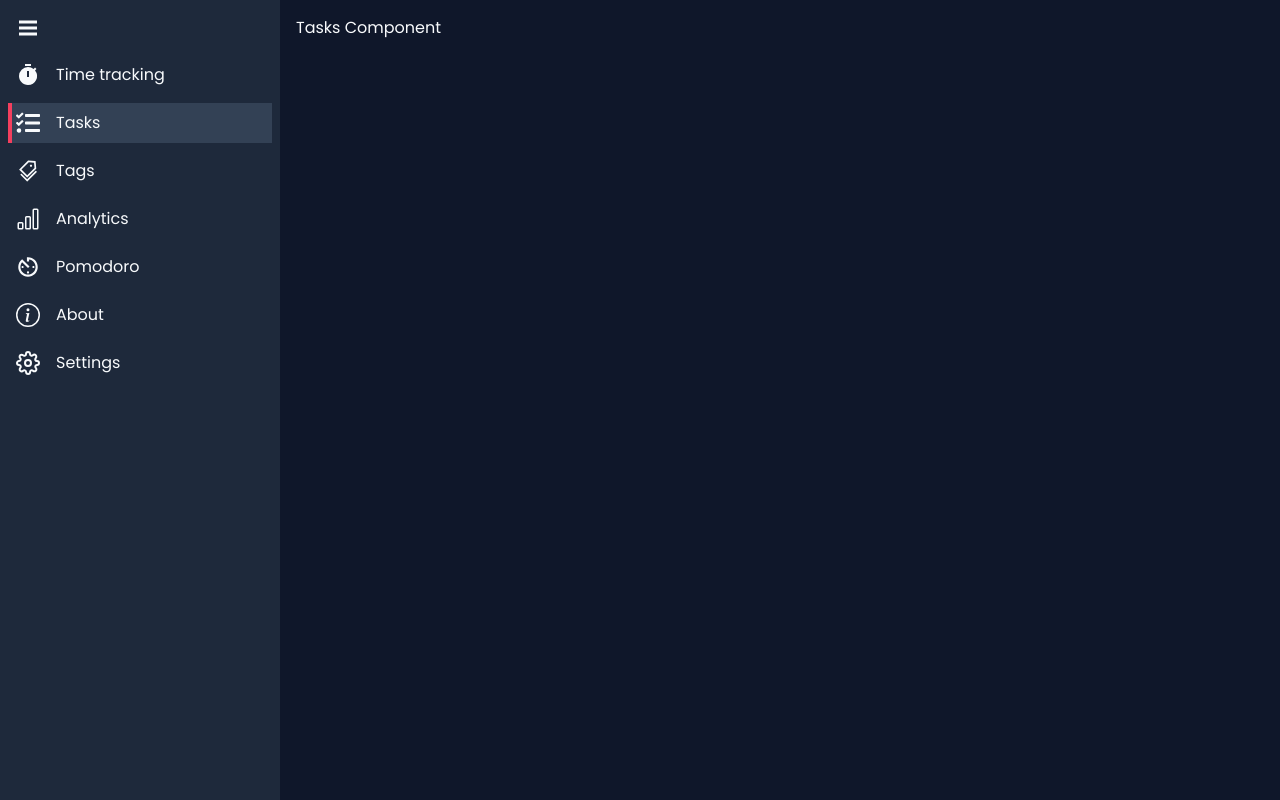
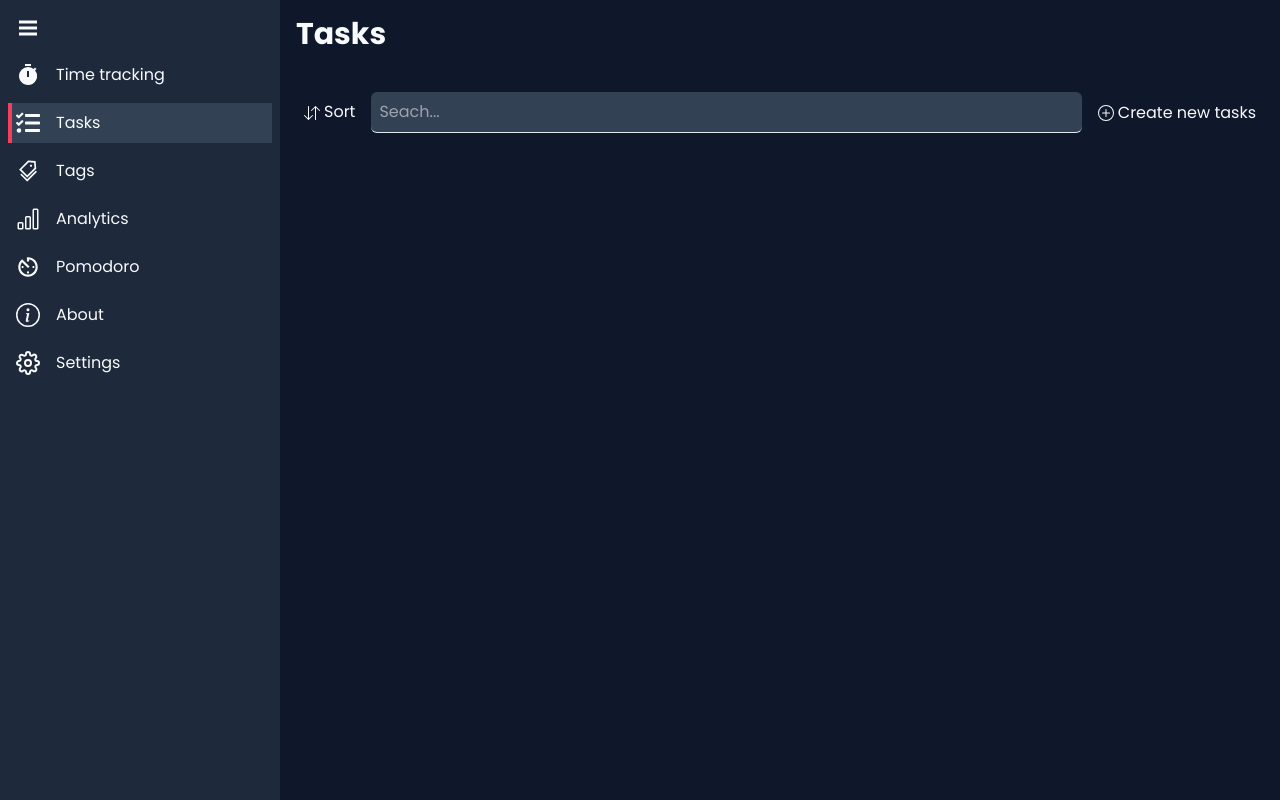
Before and after one commit to TunA-Kai/time-tracking-app, a React (Create React App) app: page /tasks in a window 1280 px wide. Built offline with nearby package versions, Linux system fonts and the light colour scheme.

Commit message:
update Task page ActionBar
- add ActionBar component
- divide Tasks route into 2 children Route
- create TasksHome and TasksNew page

```diff
--- a/src/App.tsx
+++ b/src/App.tsx
@@ -1,6 +1,17 @@
 import { BrowserRouter, Navigate, Route, Routes } from 'react-router-dom'
 import { AppLayout } from './components'
-import { About, Analytics, Error, Pomodoro, Settings, Tags, Tasks, TimeTracking } from './pages'
+import {
+  About,
+  Analytics,
+  Error,
+  Pomodoro,
+  Settings,
+  Tags,
+  Tasks,
+  TasksHome,
+  TasksNew,
+  TimeTracking,
+} from './pages'
 
 function App() {
   return (
@@ -9,7 +20,10 @@ function App() {
         <Route path='/' element={<AppLayout />}>
           <Route index element={<Navigate to='/time_tracking' />} />
           <Route path='time_tracking' element={<TimeTracking />} />
-          <Route path='tasks' element={<Tasks />} />
+          <Route path='tasks' element={<Tasks />}>
+            <Route index element={<TasksHome />} />
+            <Route path='new' element={<TasksNew />} />
+          </Route>
           <Route path='tags' element={<Tags />} />
           <Route path='analytics' element={<Analytics />} />
           <Route path='pomodoro' element={<Pomodoro />} />
--- /dev/null
+++ b/src/components/ActionBar.tsx
@@ -0,0 +1,57 @@
+import { Menu } from '@headlessui/react'
+import * as React from 'react'
+import { BsArrowDownUp, BsCheck2, BsPlusCircle } from 'react-icons/bs'
+import { Link } from 'react-router-dom'
+import { sortOptions, TSortOption } from '../utils/constants/sortOptions'
+
+interface ActionBarProps {
+  type: 'tasks' | 'tags'
+}
+
+function ActionBar({ type }: ActionBarProps) {
+  const [sortType, setSortType] = React.useState<TSortOption>('A to Z')
+
+  return (
+    <div className='flex gap-2'>
+      <Menu as='div' className='relative'>
+        <Menu.Button className='rounded-md p-2 hover:bg-slate-700'>
+          <BsArrowDownUp className='mr-1 inline-block' />
+          <span>Sort</span>
+        </Menu.Button>
+        <Menu.Items
+          as='ul'
+          className='absolute right-1/2 w-max translate-x-1/2 translate-y-2 rounded-md border-2 border-sky-500 bg-slate-800 p-2'
+        >
+          {sortOptions.map(({ id, type }) => (
+            <Menu.Item key={id} as='li'>
+              {({ active }) => (
+                <button
+                  className={`${active ? 'bg-slate-700' : ''} w-full py-1 px-2 text-left`}
+                  onClick={() => setSortType(type as TSortOption)}
+                >
+                  <BsCheck2
+                    className={`${sortType === type ? '' : 'text-transparent'} mr-2 inline-block`}
+                  />
+                  <span>{type}</span>
+                </button>
+              )}
+            </Menu.Item>
+          ))}
+        </Menu.Items>
+      </Menu>
+      <input
+        type='search'
+        name=''
+        id=''
+        className='grow rounded-md border-b border-slate-200 bg-slate-700 p-2 text-slate-50 focus:border-sky-500 focus:bg-slate-800 focus:outline-none'
+        placeholder='Seach...'
+      />
+      <Link to='new' className='flex items-center gap-1 rounded-md p-2 hover:bg-slate-700'>
+        <BsPlusCircle className='' />
+        <span>Create new tasks</span>
+      </Link>
+    </div>
+  )
+}
+
+export default ActionBar
--- /dev/null
+++ b/src/components/PageTitle.tsx
@@ -0,0 +1,9 @@
+interface PageTitleProps {
+  title: string
+}
+
+function PageTitle({ title }: PageTitleProps) {
+  return <h2 className='mb-10 text-3xl font-bold'>{title}</h2>
+}
+
+export default PageTitle
--- a/src/components/index.ts
+++ b/src/components/index.ts
@@ -1,5 +1,6 @@
+import ActionBar from './ActionBar'
 import AppLayout from './AppLayout'
 import PageTitle from './PageTitle'
 import SideBar from './sidebar/SideBar'
 
-export { AppLayout, SideBar, PageTitle }
+export { AppLayout, SideBar, PageTitle, ActionBar }
--- a/src/pages/index.ts
+++ b/src/pages/index.ts
@@ -1,10 +1,23 @@
 import About from './about/About'
 import Analytics from './analytics/Analytics'
+import Error from './error/Error'
 import Pomodoro from './pomodoro/Pomodoro'
 import Settings from './settings/Settings'
 import Tags from './tags/Tags'
 import Tasks from './tasks/Tasks'
+import TasksHome from './tasks/TasksHome'
+import TasksNew from './tasks/TasksNew'
 import TimeTracking from './time_tracking/TimeTracking'
-import Error from './error/Error'
 
-export { About, Analytics, Pomodoro, Settings, Tags, Tasks, TimeTracking, Error }
+export {
+  About,
+  Analytics,
+  Pomodoro,
+  Settings,
+  Tags,
+  Tasks,
+  TimeTracking,
+  Error,
+  TasksHome,
+  TasksNew,
+}
--- a/src/pages/tasks/Tasks.tsx
+++ b/src/pages/tasks/Tasks.tsx
@@ -1,7 +1,15 @@
+import { Outlet } from 'react-router-dom'
+import { PageTitle } from '../../components'
+
 interface TasksProps {}
 
 function Tasks({}: TasksProps) {
-    return <div>Tasks Component</div>
+  return (
+    <div>
+      <PageTitle title='Tasks' />
+      <Outlet />
+    </div>
+  )
 }
 
 export default Tasks
--- /dev/null
+++ b/src/pages/tasks/TasksHome.tsx
@@ -0,0 +1,13 @@
+import { ActionBar } from '../../components'
+
+interface TasksHomeProps {}
+
+function TasksHome({}: TasksHomeProps) {
+  return (
+    <div>
+      <ActionBar type='tasks' />
+    </div>
+  )
+}
+
+export default TasksHome
--- /dev/null
+++ b/src/pages/tasks/TasksNew.tsx
@@ -0,0 +1,7 @@
+interface TasksNewProps {}
+
+function TasksNew({}: TasksNewProps) {
+  return <div>TasksNew Component</div>
+}
+
+export default TasksNew
--- /dev/null
+++ b/src/utils/constants/sortOptions.ts
@@ -0,0 +1,12 @@
+type TSortOption = 'A to Z' | 'Z to A' | 'Oldest first' | 'Newest first' | 'Color'
+
+const sortOptions = [
+  { id: 1, type: 'A to Z' },
+  { id: 2, type: 'Z to A' },
+  { id: 3, type: 'Oldest first' },
+  { id: 4, type: 'Newest first' },
+  { id: 5, type: 'Color' },
+]
+
+export { sortOptions }
+export type { TSortOption }
```
